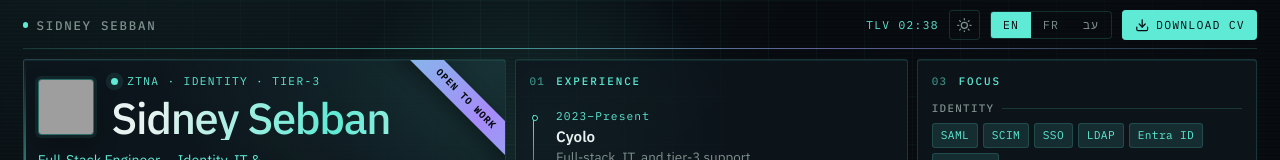
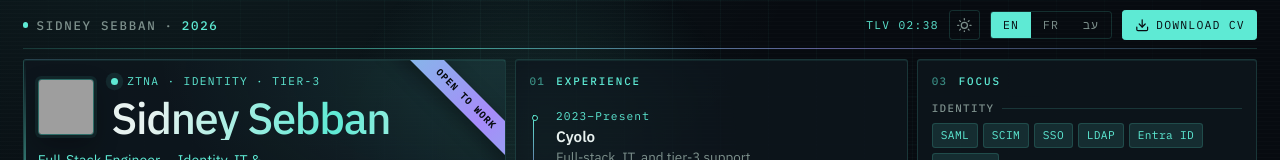
Before and after one commit to Darkfall48/Portfolio, a React (Vite) app: page / in a window 1280 px wide. Shown: the top 160 px of the page. Built offline with nearby package versions, Linux system fonts and the light colour scheme; grey boxes are pictures that could not be loaded.

Commit message:
Portfolio - Frontend - Header - Implemented: current year next to the name
Co-authored-by: Cursor <cursoragent@cursor.com>

```diff
--- a/src/cmps/SiteHeader.tsx
+++ b/src/cmps/SiteHeader.tsx
@@ -54,7 +54,10 @@ export function SiteHeader() {
 
   return (
     <header className="site-header">
-      <p className="site-header-name">{profile.name}</p>
+      <p className="site-header-name">
+        {profile.name}
+        <span className="site-header-year">{new Date().getFullYear()}</span>
+      </p>
       <nav className="site-header-nav" aria-label={t("nav.site")}>
         <p className="site-header-clock" title={t("action.clock")}>
           {profile.timezoneCode} {time || "--:--"}
--- a/src/styles/cmps/_site-header.scss
+++ b/src/styles/cmps/_site-header.scss
@@ -44,6 +44,19 @@
       height: 0.34rem;
       border-radius: 50%;
       background: $color-accent;
+    }
+  }
+
+  &-year {
+    display: inline-flex;
+    align-items: center;
+    gap: 0.5rem;
+    color: $color-accent;
+    font-variant-numeric: tabular-nums;
+
+    &::before {
+      content: "·";
+      color: $color-muted;
     }
   }
 
```
